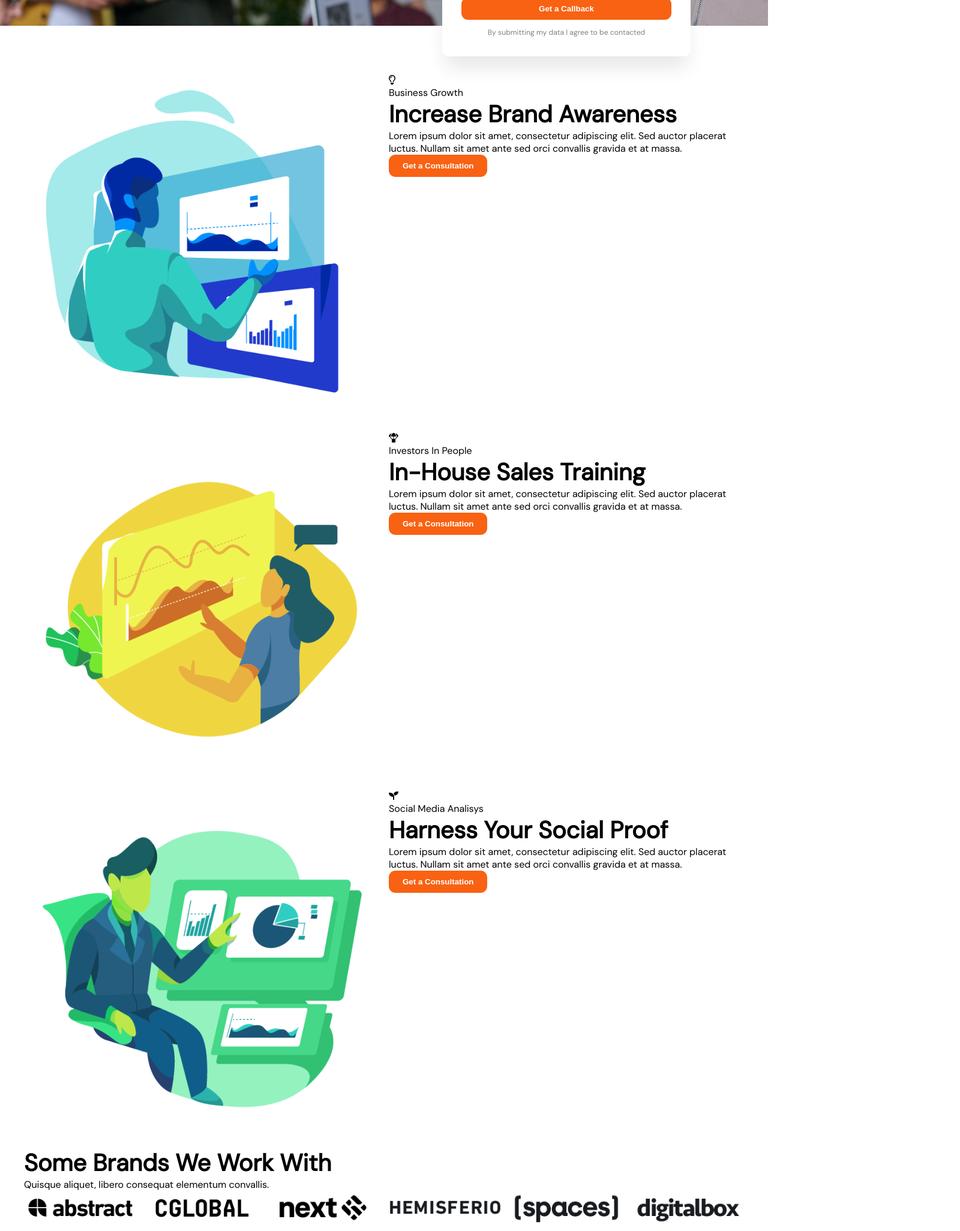
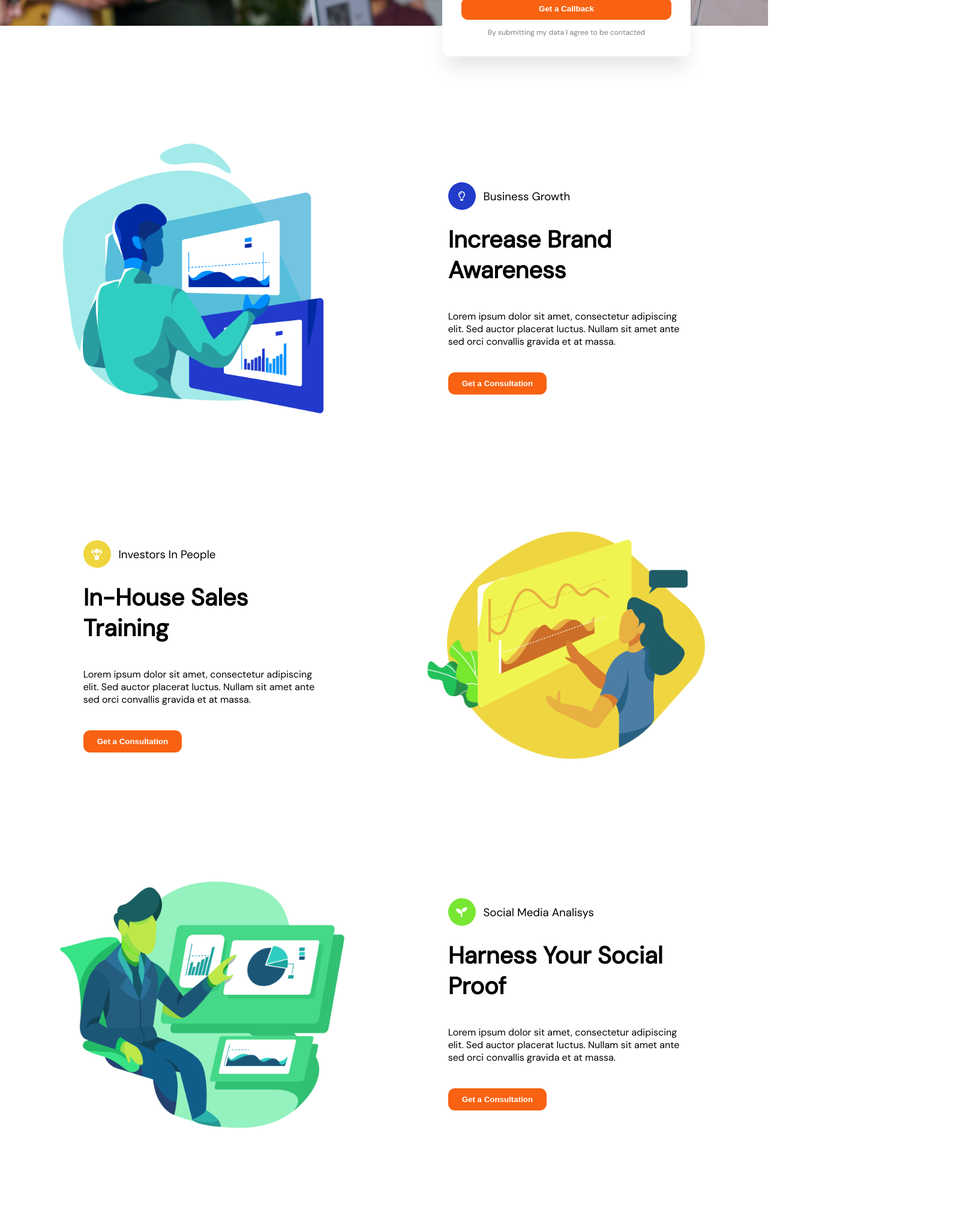
Before and after one commit to StefanoDeCapitani/proj-html-vuejs, a Vue app: page / in a window 1280 px wide. Shown: the part 560-2613 px from the top of the page at 60% size, 1600 px wide, since content can reach past the window. Built offline with nearby package versions, Linux system fonts and the light colour scheme.

Commit message:
Brands and ThreeStepsSections done

```diff
--- a/src/App.vue
+++ b/src/App.vue
@@ -22,5 +22,4 @@ export default {
 
 <style lang="scss">
 @import "./assets/styles/app";
-@import "./assets/styles/utilities";
 </style>
--- a/src/assets/styles/utilities.scss
+++ b/src/assets/styles/utilities.scss
@@ -3,6 +3,10 @@ $clr-primary-light: hsl(21, 100%, 93%);
 $clr-primary-dark: hsl(21, 91%, 48%);
 $clr-dark: black;
 $clr-light: white;
+
+$clr-yellow: hsl(51, 85%, 59%);
+$clr-green: hsl(97, 79%, 55%);
+$clr-blue: hsl(231, 71%, 46%);
 
 $text-dark: black;
 $text-light: white;
@@ -18,6 +22,7 @@ $fs-xxs: 0.88rem;
 $fs-xxxs: 0.76rem;
 
 $btn-padding: 11px 23px;
+$container-padding: 100px;
 
 $border-radius: 0.7rem;
 $border-radius-small: 0.29rem;
@@ -25,6 +30,16 @@ $border-radius-small: 0.29rem;
 $box-shadow: 0px 24px 32px -6px rgb(0 0 0 / 10%);
 
 $transition: all 0.5s ease;
+
+.bg-info {
+  background-color: $clr-blue;
+}
+.bg-warning {
+  background-color: $clr-yellow;
+}
+.bg-success {
+  background-color: $clr-green;
+}
 
 .text-xxxl {
   font-size: $fs-xxxl;
@@ -56,6 +71,9 @@ $transition: all 0.5s ease;
 }
 .text-xxxs {
   font-size: $fs-xxxs;
+}
+.text-center {
+  text-align: center;
 }
 
 @mixin flex($direction, $gap, $align: flex-start, $justify: flex-start) {
@@ -146,7 +164,6 @@ $transition: all 0.5s ease;
   $gap: 1rem;
   max-width: 1200px;
   margin: auto;
-
   .row-col-1 {
     width: 100%;
   }
@@ -177,3 +194,13 @@ $transition: all 0.5s ease;
     @include custom-col(6, $gap);
   }
 }
+
+.row {
+  @include flex(row, 0, center, center);
+  .col-4_6 {
+    width: calc(100% / 6 * 4);
+  }
+  .col-1_2 {
+    width: calc(100 / 2);
+  }
+}
--- /dev/null
+++ b/src/components/ArcticleCard.vue
@@ -0,0 +1,23 @@
+<template>
+  <a class="a arcticle-card" :href="arcticleHref">
+    <img :src="require('../' + imgSrc.replace('../', ''))" :alt="imgAlt" />
+    <p class="text-xl">
+      <slot></slot>
+    </p>
+  </a>
+</template>
+
+<script>
+export default {
+  name: "ArcticleCard",
+  props: {
+    imgSrc: String,
+    imgAlt: String,
+    arcticleHref: String,
+  },
+};
+</script>
+
+<style lang="scss" scoped>
+@import "../assets/styles/utilities";
+</style>
--- a/src/components/Brands.vue
+++ b/src/components/Brands.vue
@@ -1,26 +1,28 @@
 <template>
   <div class="container">
-    <div class="section-xxl">
-      <h2 class="text-xxl">Some Brands We Work With</h2>
-      <p>Quisque aliquet, libero consequat elementum convallis.</p>
+    <div class="section-xxl text-center">
+      <h2 class="text-xxl section-heading">Some Brands We Work With</h2>
+      <p class="text-s">
+        Quisque aliquet, libero consequat elementum convallis.
+      </p>
     </div>
-    <div class="row-cols-6">
-      <div class="col">
+    <div class="row-cols-6 brands">
+      <div class="col brand-logo">
         <img src="../assets/img/abstract.png" alt="Abstract logo" />
       </div>
-      <div class="col">
+      <div class="col brand-logo">
         <img src="../assets/img/cglobal.png" alt="Cglobal logo" />
       </div>
-      <div class="col">
+      <div class="col brand-logo">
         <img src="../assets/img/next.png" alt="Next logo" />
       </div>
-      <div class="col">
+      <div class="col brand-logo">
         <img src="../assets/img/hemisferio.png" alt="Hemisferio logo" />
       </div>
-      <div class="col">
+      <div class="col brand-logo">
         <img src="../assets/img/spaces.png" alt="Spaces logo" />
       </div>
-      <div class="col">
+      <div class="col brand-logo">
         <img src="../assets/img/digitalbox.png" alt="Digitalbox logo" />
       </div>
     </div>
@@ -33,4 +35,15 @@ export default {
 };
 </script>
 
-<style></style>
+<style lang="scss" scoped>
+@import "../assets/styles/utilities";
+.container {
+  padding: $container-padding 0;
+  .section-heading {
+    padding-bottom: 30px;
+  }
+  .brand-logo {
+    padding: 62px 12px;
+  }
+}
+</style>
--- a/src/components/Hero.vue
+++ b/src/components/Hero.vue
@@ -43,7 +43,7 @@ export default {
   background-size: cover;
   background-position: left;
   color: white;
-  margin-bottom: 5rem;
+  margin-bottom: 2.5rem;
   .hero__section {
     @include flex(column, 1rem);
     padding: 120px 3rem 0;
--- a/src/components/ThreeStepsSection.vue
+++ b/src/components/ThreeStepsSection.vue
@@ -1,61 +1,75 @@
 <template>
   <div class="container">
-    <div class="row-cols-2">
-      <div class="col"><img src="../assets/img/awareness.svg" alt="" /></div>
-      <div class="col">
-        <div>
+    <div class="row row-cols-2">
+      <div class="col section-image">
+        <img src="../assets/img/awareness.svg" alt="" />
+      </div>
+      <div class="col row">
+        <div class="col-4_6">
+          <div class="section-overline">
+            <span class="icon-container bg-info">
               <FontAwesomeIcon :icon="['far', 'lightbulb']" />
-          <p>Business Growth</p>
+            </span>
+            <p class="text-s">Business Growth</p>
           </div>
-        <section class="section-xxl">
+          <section class="section section-xxl">
             <h3 class="text-xxl">Increase Brand Awareness</h3>
             <p>
-            Lorem ipsum dolor sit amet, consectetur adipiscing elit. Sed auctor
-            placerat luctus. Nullam sit amet ante sed orci convallis gravida et
-            at massa.
+              Lorem ipsum dolor sit amet, consectetur adipiscing elit. Sed
+              auctor placerat luctus. Nullam sit amet ante sed orci convallis
+              gravida et at massa.
             </p>
             <button class="btn btn--primary">Get a Consultation</button>
           </section>
         </div>
       </div>
-    <div class="row-cols-2">
-      <div class="col">
+    </div>
+    <div class="row-cols-2 flip-content">
+      <div class="col section-image">
         <img src="../assets/img/sales_training.svg" alt="" />
       </div>
-      <div class="col">
-        <div>
-          <FontAwesomeIcon :icon="['fas', 'parachute-box']" />
+      <div class="col row">
+        <div class="col-4_6">
+          <div class="section-overline text-s">
+            <span class="icon-container bg-warning"
+              ><FontAwesomeIcon :icon="['fas', 'parachute-box']"
+            /></span>
             <p>Investors In People</p>
           </div>
-        <section class="section-xxl">
+          <section class="section section-xxl">
             <h3 class="text-xxl">In-House Sales Training</h3>
             <p>
-            Lorem ipsum dolor sit amet, consectetur adipiscing elit. Sed auctor
-            placerat luctus. Nullam sit amet ante sed orci convallis gravida et
-            at massa.
+              Lorem ipsum dolor sit amet, consectetur adipiscing elit. Sed
+              auctor placerat luctus. Nullam sit amet ante sed orci convallis
+              gravida et at massa.
             </p>
             <button class="btn btn--primary">Get a Consultation</button>
           </section>
         </div>
       </div>
+    </div>
     <div class="row-cols-2">
-      <div class="col">
+      <div class="col section-image">
         <img src="../assets/img/social_proof.svg" alt="" />
       </div>
-      <div class="col">
-        <div>
-          <FontAwesomeIcon :icon="['fas', 'seedling']" />
+      <div class="col row">
+        <div class="col-4_6">
+          <div class="section-overline text-s">
+            <span class="icon-container bg-success"
+              ><FontAwesomeIcon :icon="['fas', 'seedling']"
+            /></span>
             <p>Social Media Analisys</p>
           </div>
-        <section class="section-xxl">
+          <section class="section section-xxl">
             <h3 class="text-xxl">Harness Your Social Proof</h3>
             <p>
-            Lorem ipsum dolor sit amet, consectetur adipiscing elit. Sed auctor
-            placerat luctus. Nullam sit amet ante sed orci convallis gravida et
-            at massa.
+              Lorem ipsum dolor sit amet, consectetur adipiscing elit. Sed
+              auctor placerat luctus. Nullam sit amet ante sed orci convallis
+              gravida et at massa.
             </p>
             <button class="btn btn--primary">Get a Consultation</button>
           </section>
+        </div>
       </div>
     </div>
   </div>
@@ -72,4 +86,34 @@ export default {
 };
 </script>
 
-<style></style>
+<style lang="scss" scoped>
+@import "../assets/styles/utilities";
+
+.container {
+  padding: $container-padding 0;
+  .flip-content {
+    .section-image {
+      order: 1;
+    }
+  }
+  .section-image {
+    padding: 2rem;
+  }
+  .section-overline {
+    @include flex(row, 0.8rem, center);
+    padding-bottom: 24px;
+    .icon-container {
+      display: inline-block;
+      border-radius: 50%;
+      color: white;
+      width: 46px;
+      height: 46px;
+      display: grid;
+      place-items: center;
+    }
+  }
+  .section {
+    @include flex(column, 41px);
+  }
+}
+</style>
```
Lines whose indentation alone changed are shown as unchanged.
